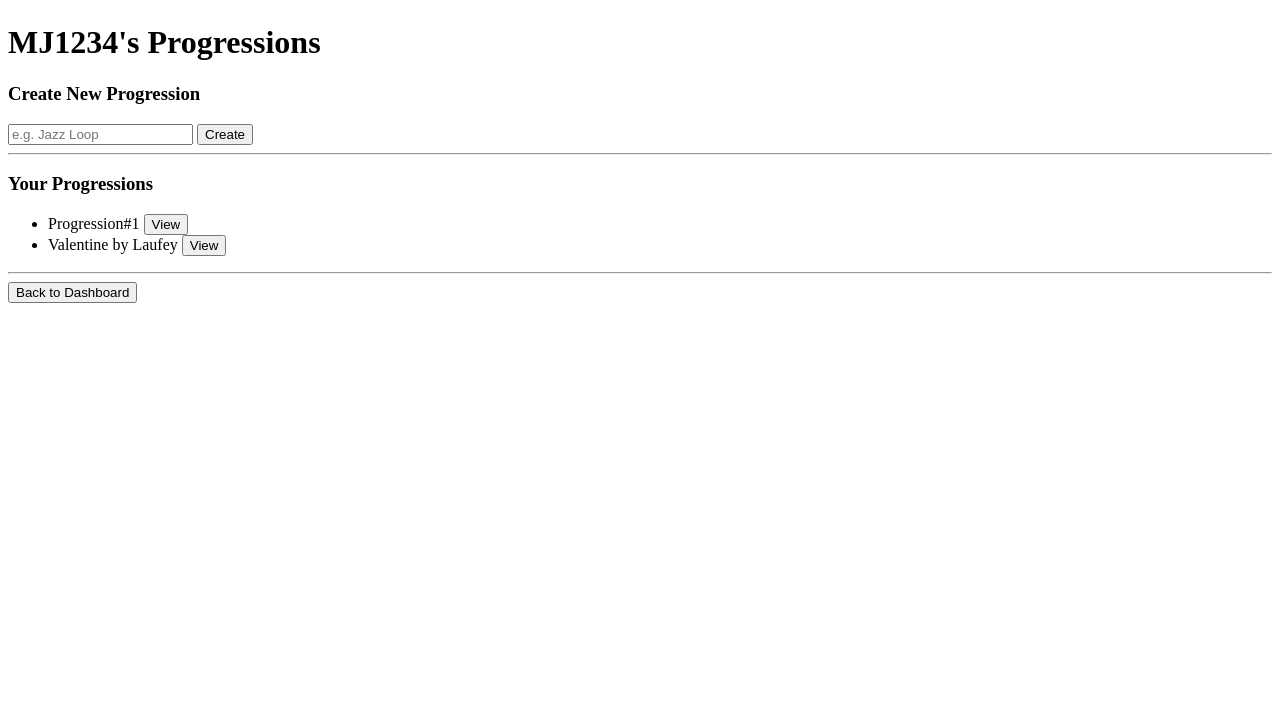
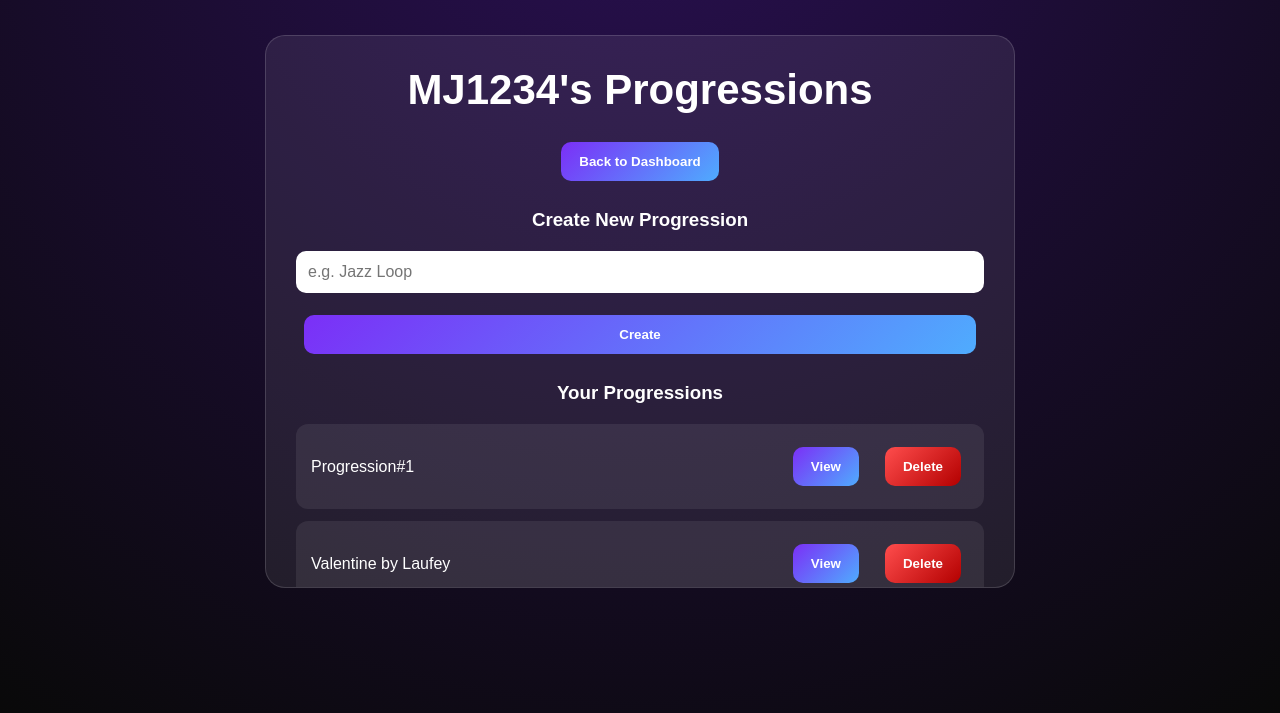
Before and after one commit to fyftythree/cloud-comp-project, a Flask app: page /progressions in a window 1280 px wide. Shown: the part 209-922 px from the top of the page. Run offline with Flask 3, Linux system fonts and the light colour scheme; a user stored in the database is signed in; data comes from the database, SQL or seed files in the repository; both versions use the stored data as it was after the commit.

Commit message:
Improve UI and progression management

```diff
--- a/cloud-comp-project-main/app.py
+++ b/cloud-comp-project-main/app.py
@@ -8,7 +8,11 @@ app = Flask(__name__)
 CORS(app)
 app.secret_key = "dev-secret-key"
 
-
+@app.route("/")
+def home():
+    if "user_id" in session:
+        return redirect("/dashboard")
+    return redirect("/login")
 
 @app.route("/chord_page")
 def chord_page():
@@ -24,7 +28,7 @@ def chord_page():
 
 @app.route("/dashboard")
 def dashboard():
-    if "username" not in session:
+    if "user_id" not in session:
         return redirect("/login")
     return render_template("dashboard.html", username=session["username"])
 
@@ -160,5 +164,29 @@ def logout():
     session.clear()
     return redirect("/login")
 
+@app.route("/delete_progression/<int:id>", methods=["POST"])
+def delete_progression(id):
+
+    if "user_id" not in session:
+        return jsonify({"error": "Not logged in"}), 401
+
+    conn = sqlite3.connect("data/chords.db")
+    cursor = conn.cursor()
+
+    cursor.execute("""
+        DELETE FROM progression_chords
+        WHERE progression_id = ?
+    """, (id,))
+
+    cursor.execute("""
+        DELETE FROM progressions
+        WHERE id = ?
+    """, (id,))
+
+    conn.commit()
+    conn.close()
+
+    return jsonify({"success": True})
+
 if __name__ == "__main__":
     app.run(host="0.0.0.0", port=5000)
--- /dev/null
+++ b/cloud-comp-project-main/static/style.css
@@ -0,0 +1,235 @@
+* {
+    margin: 0;
+    padding: 0;
+    box-sizing: border-box;
+}
+
+body {
+    font-family: Arial, sans-serif;
+    background: radial-gradient(circle at top, #2b1055, #090909);
+    color: white;
+    min-height: 100vh;
+    text-align: center;
+}
+
+header img {
+    width: 100%;
+    max-height: 200px;
+    object-fit: cover;
+}
+
+.container {
+    width: min(90%, 750px);
+    margin: 40px auto;
+    padding: 30px;
+    background: rgba(255,255,255,0.08);
+    border: 1px solid rgba(255,255,255,0.15);
+    border-radius: 20px;
+}
+
+h1 {
+    margin-bottom: 20px;
+    font-size: 42px;
+}
+
+h2, h3 {
+    margin: 20px 0;
+}
+
+form {
+    display: flex;
+    flex-direction: column;
+    gap: 14px;
+    margin: 20px auto;
+}
+
+input, select {
+    padding: 12px;
+    border-radius: 10px;
+    border: none;
+    font-size: 16px;
+}
+
+button {
+    padding: 12px 18px;
+    border: none;
+    border-radius: 10px;
+    background: linear-gradient(135deg, #7b2ff7, #4facfe);
+    color: white;
+    font-weight: bold;
+    cursor: pointer;
+    margin: 8px;
+}
+
+button:hover {
+    transform: translateY(-2px);
+}
+
+a {
+    color: #c4b5fd;
+    font-weight: bold;
+}
+
+.button-row {
+    display: flex;
+    justify-content: center;
+    flex-wrap: wrap;
+    gap: 10px;
+}
+
+.progression-list {
+    display: flex;
+    flex-direction: column;
+    gap: 12px;
+    margin-top: 20px;
+}
+
+.progression-card {
+    display: flex;
+    justify-content: space-between;
+    align-items: center;
+    background: rgba(255,255,255,0.08);
+    padding: 15px;
+    border-radius: 12px;
+}
+
+/* ================= Piano roll ================= */
+
+.piano-wrapper {
+    display: flex;
+    justify-content: center;
+    margin-top: 35px;
+    overflow-x: auto;
+}
+
+.piano-roll {
+    display: flex;
+    gap: 4px;
+
+    padding: 20px;
+
+    background: rgba(255,255,255,0.06);
+
+    border-radius: 20px;
+
+    border: 1px solid rgba(255,255,255,0.1);
+
+    backdrop-filter: blur(10px);
+}
+
+.note {
+    width: 55px;
+    height: 170px;
+
+    border-radius: 0 0 12px 12px;
+
+    background:
+        linear-gradient(
+            to bottom,
+            #ffffff 0%,
+            #f1f1f1 55%,
+            #d8d8d8 100%
+        );
+
+    color: #111;
+
+    display: flex;
+    align-items: flex-end;
+    justify-content: center;
+
+    padding-bottom: 14px;
+
+    font-weight: bold;
+    font-size: 15px;
+
+    border: 1px solid rgba(0,0,0,0.15);
+
+    box-shadow:
+        inset 0 -4px 6px rgba(0,0,0,0.08),
+        0 5px 12px rgba(0,0,0,0.18);
+
+    transition:
+        transform 0.15s ease,
+        box-shadow 0.2s ease,
+        background 0.2s ease;
+}
+
+.note:hover {
+    transform: translateY(-3px);
+}
+
+.note.active {
+    background:
+        linear-gradient(
+            to bottom,
+            #9d5cff,
+            #7b2ff7
+        );
+
+    color: white;
+
+    box-shadow:
+        0 0 18px rgba(123,47,247,0.7),
+        0 0 35px rgba(123,47,247,0.4);
+
+    transform: translateY(-5px);
+}
+
+/* ================= Progression ================= */
+
+.form-section {
+    display: flex;
+    flex-direction: column;
+    gap: 12px;
+
+    width: 100%;
+    max-width: 500px;
+
+    margin: 0 auto 25px auto;
+}
+
+.top-row {
+    display: flex;
+    justify-content: center;
+    gap: 20px;
+
+    margin-bottom: 25px;
+
+    flex-wrap: wrap;
+}
+
+.input-group {
+    display: flex;
+    flex-direction: column;
+
+    width: 220px;
+}
+
+.input-group label {
+    margin-bottom: 8px;
+    font-weight: bold;
+    text-align: left;
+}
+
+.progression-container {
+    max-height: 60vh;
+    overflow-y: auto;
+}
+
+.progression-container::-webkit-scrollbar {
+    width: 8px;
+}
+
+.progression-container::-webkit-scrollbar-thumb {
+    background: rgba(255,255,255,0.2);
+    border-radius: 10px;
+}
+
+.delete-btn {
+    background: linear-gradient(135deg, #ff4d4d, #b30000);
+}
+
+.delete-btn:hover {
+    box-shadow:
+        0 0 15px rgba(255,0,0,0.5);
+}
--- a/cloud-comp-project-main/templates/progressions.html
+++ b/cloud-comp-project-main/templates/progressions.html
@@ -1,18 +1,20 @@
 <!DOCTYPE html>
 <html lang="en">
 <head>
+    <link rel="stylesheet" href="{{ url_for('static', filename='style.css') }}">
     <meta charset="UTF-8">
+    <meta name="viewport" content="width=device-width, initial-scale=1.0">
     <title>Progressions</title>
 </head>
+
 <body>
 <header>
-    <img src="https://chordloid-images-bucket-719674478248-us-west-1-an.s3.us-west-1.amazonaws.com/pianoroll.png"
-         alt="Chordloid Banner"
-         style="width: 100%; max-height: 200px; object-fit: cover;">
+    <img src="https://chordloid-images-bucket-719674478248-us-west-1-an.s3.us-west-1.amazonaws.com/pianoroll.png" alt="Chordloid Banner">
 </header>
+
+<div class="container progression-container">
     <h1>{{ username }}'s Progressions</h1>
-
-<!-- Create progression -->
+    <button onclick="goDashboard()">Back to Dashboard</button>
     <h3>Create New Progression</h3>
 
     <form method="POST" action="/create_progression">
@@ -20,25 +22,32 @@
         <button type="submit">Create</button>
     </form>
 
-<hr>
-
-<!-- List existing progressions -->
     <h3>Your Progressions</h3>
 
-<ul>
+    <div class="progression-list">
         {% for p in progressions %}
-        <li>
-            {{ p[1] }}
+        <div class="progression-card">
+
+    <span>{{ p[1] }}</span>
+
+    <div class="button-row">
         <button onclick="viewProgression({{ p[0] }})">
             View
         </button>
-        </li>
+
+        <button class="delete-btn"
+                onclick="deleteProgression({{ p[0] }})">
+            Delete
+        </button>
+    </div>
+
+</div>
         {% endfor %}
-</ul>
+    </div>
 
-<hr>
-
-<button onclick="goDashboard()">Back to Dashboard</button>
+    <div class="button-row">
+    </div>
+</div>
 
 <script>
 function goDashboard() {
@@ -48,6 +57,16 @@ function goDashboard() {
 function viewProgression(id) {
     window.location.href = "/progression/" + id;
 }
+
+function deleteProgression(id) {
+
+    fetch("/delete_progression/" + id, {
+        method: "POST"
+    })
+    .then(() => {
+        location.reload();
+    });
+}
 </script>
 
 </body>
```
Also changed, not shown: cloud-comp-project-main/templates/dashboard.html (+12 -18 lines), cloud-comp-project-main/templates/index.html (+24 -4 lines), cloud-comp-project-main/templates/login.html (+13 -7 lines), cloud-comp-project-main/templates/piano_roll.html (+2 -27 lines), cloud-comp-project-main/templates/progression_view.html (+11 -9 lines), cloud-comp-project-main/templates/register.html (+8 -0 lines), cloud-comp-project-main/data/chords.db, 1 other file. Lines whose indentation alone changed are shown as unchanged.
